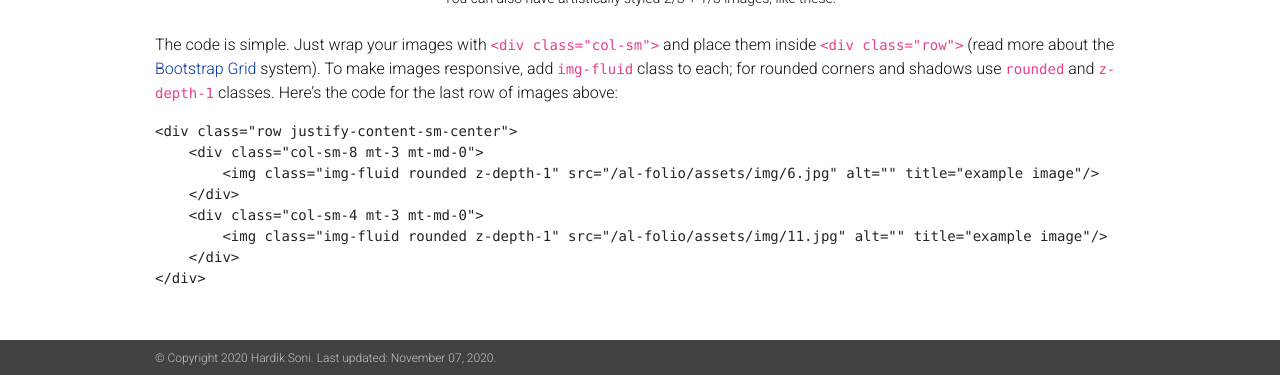
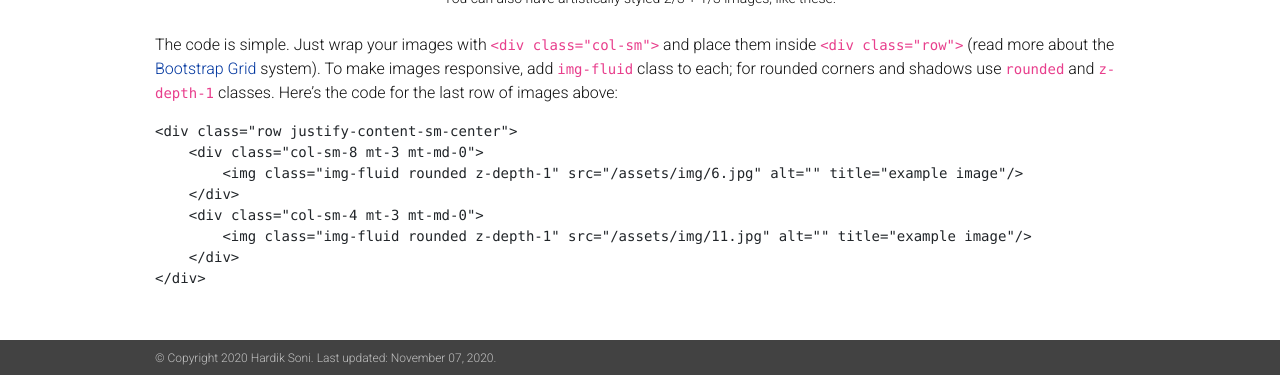
Before and after one commit to hksoni/hksoni.github.io, a Jekyll site: the page built from _projects/6_project.markdown, in a window 1280 px wide and 900 px high, scrolled down 1095 px, cut to the strip 525-900 px from the top of the window. Built offline with Jekyll 4.4.1, drawn with Linux system fonts in a browser that asks for light colours; nearby versions of some CDN libraries; a style sheet for code colours, icons or effects is not loaded.

Commit message:
base url

```diff
--- a/_config.yml
+++ b/_config.yml
@@ -5,10 +5,9 @@
 title: Hardik Soni
 email: hks57@cornell.edu
 description: > # this means to ignore newlines until "url:"
-  A simple, whitespace theme for academics. Based on [*folio](https://github.com/bogoli/-folio) design.
 
 url:  # the base hostname & protocol for your site
-baseurl: /al-folio # the subpath of your site, e.g. /blog/
+baseurl: # the subpath of your site, e.g. /blog/
 last_updated: true # set to true if you want to display last updated in the footer
 
 # -----------------------------------------------------------------------------
```
